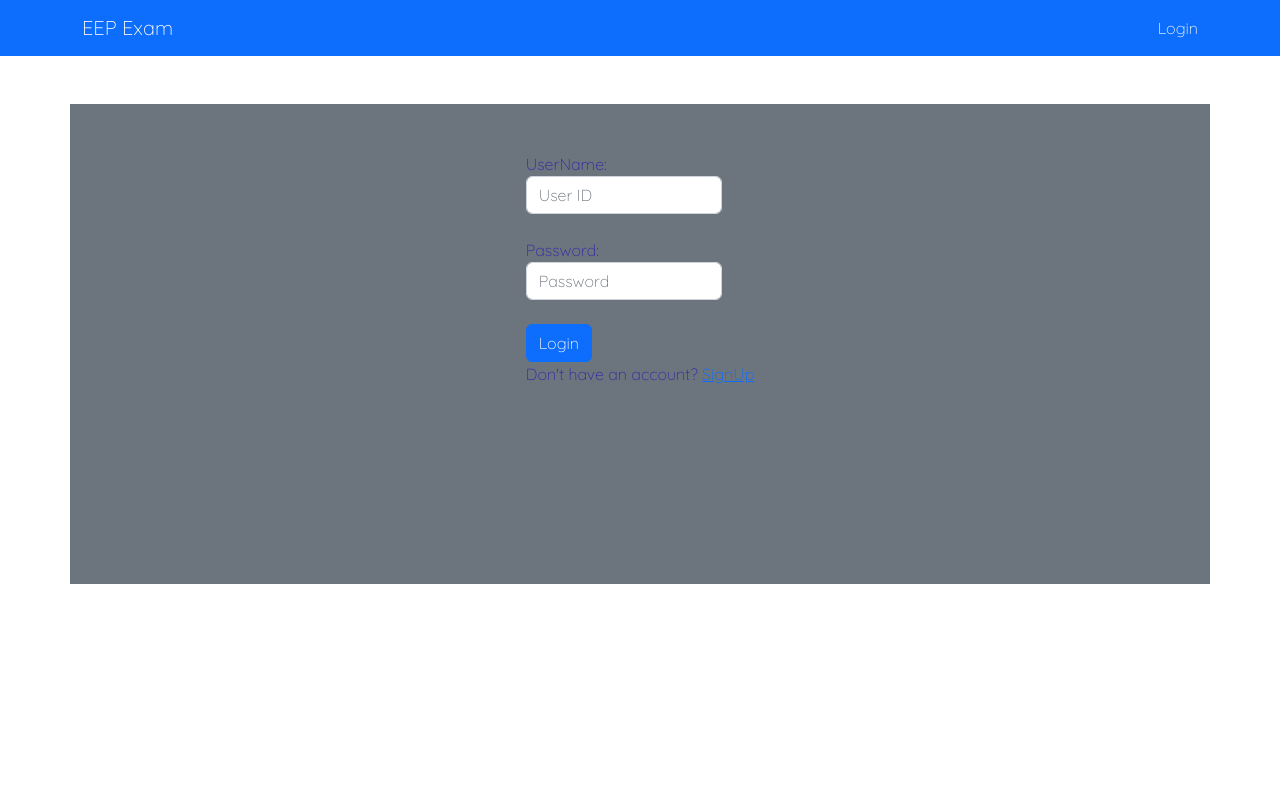
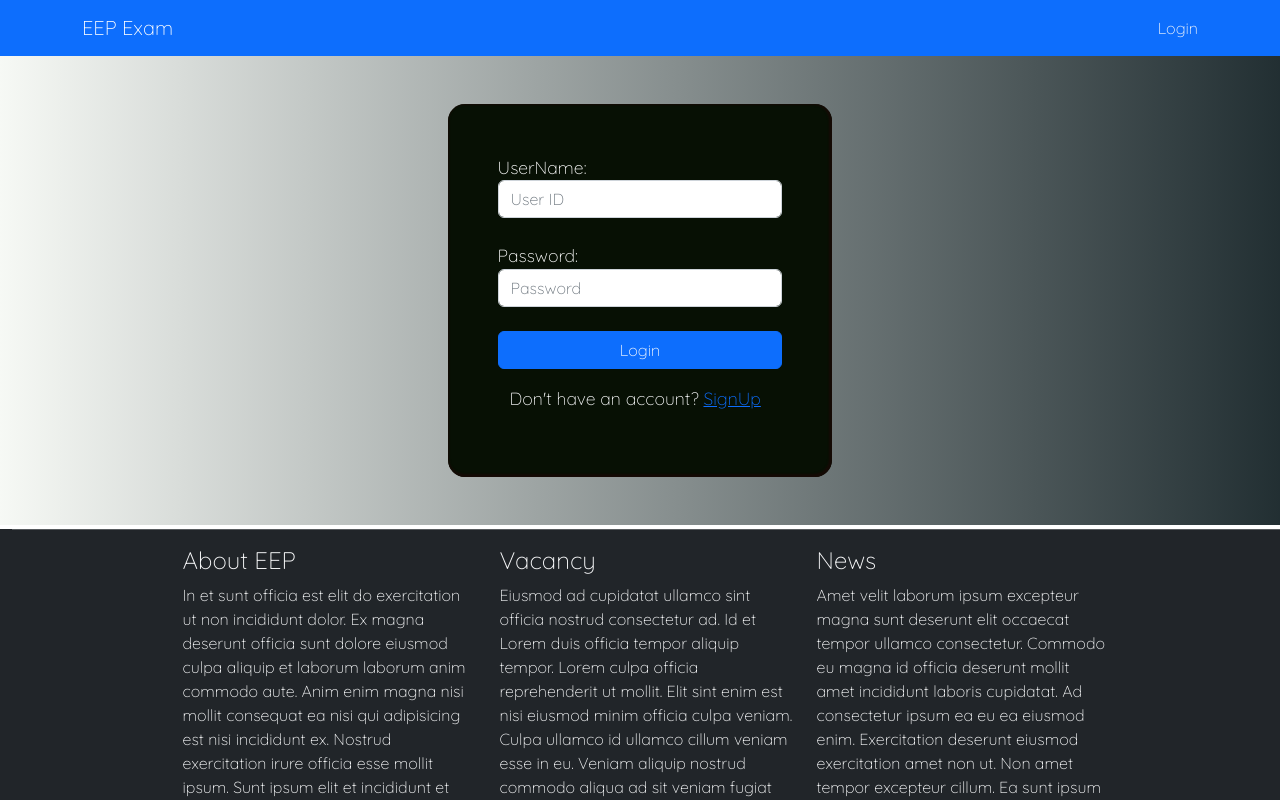
Before and after one commit to 5237-mests/alx-backend-specialization_portfolio, a React (Create React App) app in the folder frontend/: page /login in a window 1280 px wide. Shown: the top 800 px of the page. Built offline with nearby package versions, Linux system fonts and the light colour scheme.

Commit message:
REgistration page style done.

```diff
--- a/frontend/package.json
+++ b/frontend/package.json
@@ -17,6 +17,7 @@
     "react-bootstrap": "^2.7.2",
     "react-datetime": "^3.2.0",
     "react-dom": "^18.2.0",
+    "react-helmet": "^6.1.0",
     "react-router-dom": "^6.9.0",
     "react-scripts": "5.0.1",
     "styled-components": "^5.3.9",
--- a/frontend/src/App.js
+++ b/frontend/src/App.js
@@ -32,7 +32,7 @@ function App() {
             <Route path='/register-exam' element={<ExamRegistration/>}/>
 
           </Routes>
-          {/* <Footer/> */}
+          <Footer/>
       </Router>
      </StatesProvider>
   );
--- /dev/null
+++ b/frontend/src/CSS/Login.css
@@ -0,0 +1,16 @@
+.log{
+  display: flex;
+  align-items: center;
+  justify-content: center;
+  background: linear-gradient(to right,
+  rgba(238, 243, 235, 0.5), rgba(0, 15, 19, 0.867));
+}
+
+.formlog{
+  background-color: rgb(7, 16, 4);
+  padding: 50px;
+  color: white;
+  font-size: 1.1em;
+  border-radius: 17px;
+  box-shadow: inset -1px -1px 2px  2px rgb(21, 10, 5) ;
+}
--- /dev/null
+++ b/frontend/src/CSS/Registration.css
@@ -0,0 +1,16 @@
+.reg{
+  display: flex;
+  align-items: center;
+  justify-content: center;
+  background: linear-gradient(to right,
+  rgba(6, 4, 27, 0.7), rgba(209, 228, 207, 0.3));
+}
+
+.forme{
+  background-color: rgb(47, 114, 238);
+  padding: 50px;
+  color: white;
+  font-size: 1.1em;
+  border-radius: 17px;
+  box-shadow: inset -2px -3px 2px  2px rgb(21, 10, 5) ;
+}
--- a/frontend/src/components/Header.js
+++ b/frontend/src/components/Header.js
@@ -6,7 +6,7 @@ import {StatesContext} from './StatesContext'
 function Header() {
   let {setLogged, setStarted} = useContext(StatesContext);
   return (
-    <div className=''>
+    <div className='position-relative'>
           <NavBar setLogged={setLogged} setStarted={setStarted}/>
     </div>
   )
--- a/frontend/src/components/Login.js
+++ b/frontend/src/components/Login.js
@@ -1,9 +1,11 @@
-import React, { useState, useContext } from 'react'
+import React, { useState, useContext, Fragment } from 'react';
+import {Helmet} from 'react-helmet';
 import Form from 'react-bootstrap/Form'
 import Button from 'react-bootstrap/esm/Button'
 import axios from 'axios'
 import {StatesContext} from './StatesContext'
 import { useNavigate, Link } from 'react-router-dom';
+import '../CSS/Login.css';
 
 function Login() {
   let [err, setErr] = useState(false);
@@ -45,29 +47,41 @@ function Login() {
   }
 
   return (
-   <div className='container login mt-5 bg-secondary justify-space-around view-result'>
-    <div className=' pt-5 ms-auto me-auto'>
+   <Fragment>
+      <Helmet><title>Login Page</title></Helmet>
+      <div className='log'>
+        <div className=' py-5 ms-auto me-auto'>
           {
-        <Form>
+            <Form className='formlog'>
                 {err && <span className='text-danger'>you missed username or password</span>}
-            <Form.Group className="mb-3" controlId="formBasicEmail">
-              <Form.Label>UserName: <Form.Control name="username" type="number" placeholder="User ID" onChange={updateData} /> </Form.Label>
+                <div className='container'>
+                    <div className='row'>
+                      <Form.Group className="mb-3 " controlId="formBasicEmail">
+                        <Form.Label className='row'>UserName: <Form.Control name="username" type="number" placeholder="User ID" onChange={updateData} /> </Form.Label>
                       </Form.Group>
+                    </div>
 
-            <Form.Group className="mb-3" controlId="formBasicPassword">
-              <Form.Label>Password: <Form.Control name="password" type="password" placeholder="Password" onChange={updateData} /></Form.Label>
+                    <div className='row'>
+                      <Form.Group className="mb-3 " controlId="formBasicPassword">
+                        <Form.Label className='row'>Password: <Form.Control name="password" type="password" placeholder="Password" onChange={updateData} /></Form.Label>
                       </Form.Group>
+                    </div>
 
+                    <div className='row pb-3'>
                       <Button variant="primary" type="submit" onClick={sendData}>
                         Login
                       </Button>
+                    </div>
+
+                    <p className='text-light'>Don't have an account? <Link to='/register'>SignUp</Link></p>
+                </div>
 
             </Form>
 
           }
-      <p>Don't have an account? <Link to='/register'>SignUp</Link></p>
         </div>
       </div>
+  </Fragment>
   )
 }
 
--- a/frontend/src/components/NavBar.js
+++ b/frontend/src/components/NavBar.js
@@ -4,7 +4,7 @@ import Nav from 'react-bootstrap/Nav';
 import Navbar from 'react-bootstrap/Navbar';
 import axios from 'axios';
 import {StatesContext} from './StatesContext'
-import { useContext } from 'react';
+import { useContext, Fragment } from 'react';
 import { Link } from 'react-router-dom';
 
 import { useNavigate, Redirect,Route  } from 'react-router-dom';
@@ -36,7 +36,7 @@ let navigate = useNavigate();
   }
 
   return (
-    <>
+    <Fragment className='position-fixed top-50'>
       <Navbar bg="primary" variant="dark">
         <Container>
           <Navbar.Brand to="#home">EEP Exam</Navbar.Brand>
@@ -48,7 +48,7 @@ let navigate = useNavigate();
           </Nav>
         </Container>
       </Navbar>
-    </>
+    </Fragment>
   );
 }
 
--- a/frontend/src/components/Registration.js
+++ b/frontend/src/components/Registration.js
@@ -1,9 +1,11 @@
-import React, { useState, useContext } from 'react'
+import React, { useState, useContext, Fragment } from 'react'
 import Form from 'react-bootstrap/Form'
 import Button from 'react-bootstrap/esm/Button'
 import axios from 'axios'
 import {StatesContext} from './StatesContext'
 import { useNavigate , Link} from 'react-router-dom';
+import { Helmet } from 'react-helmet'
+import '../CSS/Registration.css';
 
 function Registration() {
   let [err, setErr] = useState(false);
@@ -30,41 +32,60 @@ function Registration() {
   }
 
   return (
-   <div className='container mt-5 bg-secondary justify-space-around'>
-    <div className=' pt-5 ms-auto me-auto'>
+   <Fragment>
+    <Helmet><title>Registration Page!</title></Helmet>
+   <div className='reg'>
+    <div className='py-5 ms-auto me-auto'>
       {
-        <Form>
+        <Form className='forme'>
             {err && <span className='text-danger'>UserName Already taken or check your Email</span>}
+            <div className='container'>
+              <div className='row'>
+                  <div className='col-sm col'>
                     <Form.Group className="mb-3" controlId="formBasicEmail">
                       <Form.Label>UserName: <Form.Control name="username" type="number" placeholder="User ID" onChange={updateData} /> </Form.Label>
                     </Form.Group>
-            <Form.Group className="mb-3" controlId="formBasicEmail">
+
+                    <Form.Group className="mb-3 " controlId="formBasicEmail">
                       <Form.Label>Email: <Form.Control name="email" type="email" placeholder="email@example.com" onChange={updateData} /> </Form.Label>
                     </Form.Group>
+
                     <Form.Group className="mb-3" controlId="formBasicEmail">
                       <Form.Label>Current Position: <Form.Control name="curposition" type="text" placeholder="Current Position" onChange={updateData} /> </Form.Label>
                     </Form.Group>
+                  </div>
+
+                  <div className='col-sm col'>
                     <Form.Group className="mb-3" controlId="formBasicEmail">
                       <Form.Label>First Name: <Form.Control name="first_name" type="text" placeholder="First Name" onChange={updateData} /> </Form.Label>
                     </Form.Group>
+
                     <Form.Group className="mb-3" controlId="formBasicEmail">
                       <Form.Label>Last Name: <Form.Control name="last_name" type="text" placeholder="LastName" onChange={updateData} /> </Form.Label>
                     </Form.Group>
+
                     <Form.Group className="mb-3" controlId="formBasicEmail">
                       <Form.Label>Middle Name: <Form.Control name="middlename" type="text" placeholder="Middle Name" onChange={updateData} /> </Form.Label>
                     </Form.Group>
-            <Form.Group className="mb-3" controlId="formBasicPassword">
+                  </div>
+              </div>
+
+              <div className='row pb-3'>
+                <Form.Group className="mb-3 " controlId="formBasicPassword">
                   <Form.Label>Password: <Form.Control name="password" type="password" placeholder="Password" onChange={updateData} /></Form.Label>
                 </Form.Group>
 
                 <Button variant="primary" type="submit" onClick={sendData}>
                   Signup
                 </Button>
+              </div>
               <p>Already have account? <Link to='/login'>Login</Link></p>
+            </div>
         </Form>
       }
     </div>
    </div>
+  </Fragment>
   )
 }
 
```
Lines whose indentation alone changed are shown as unchanged.
